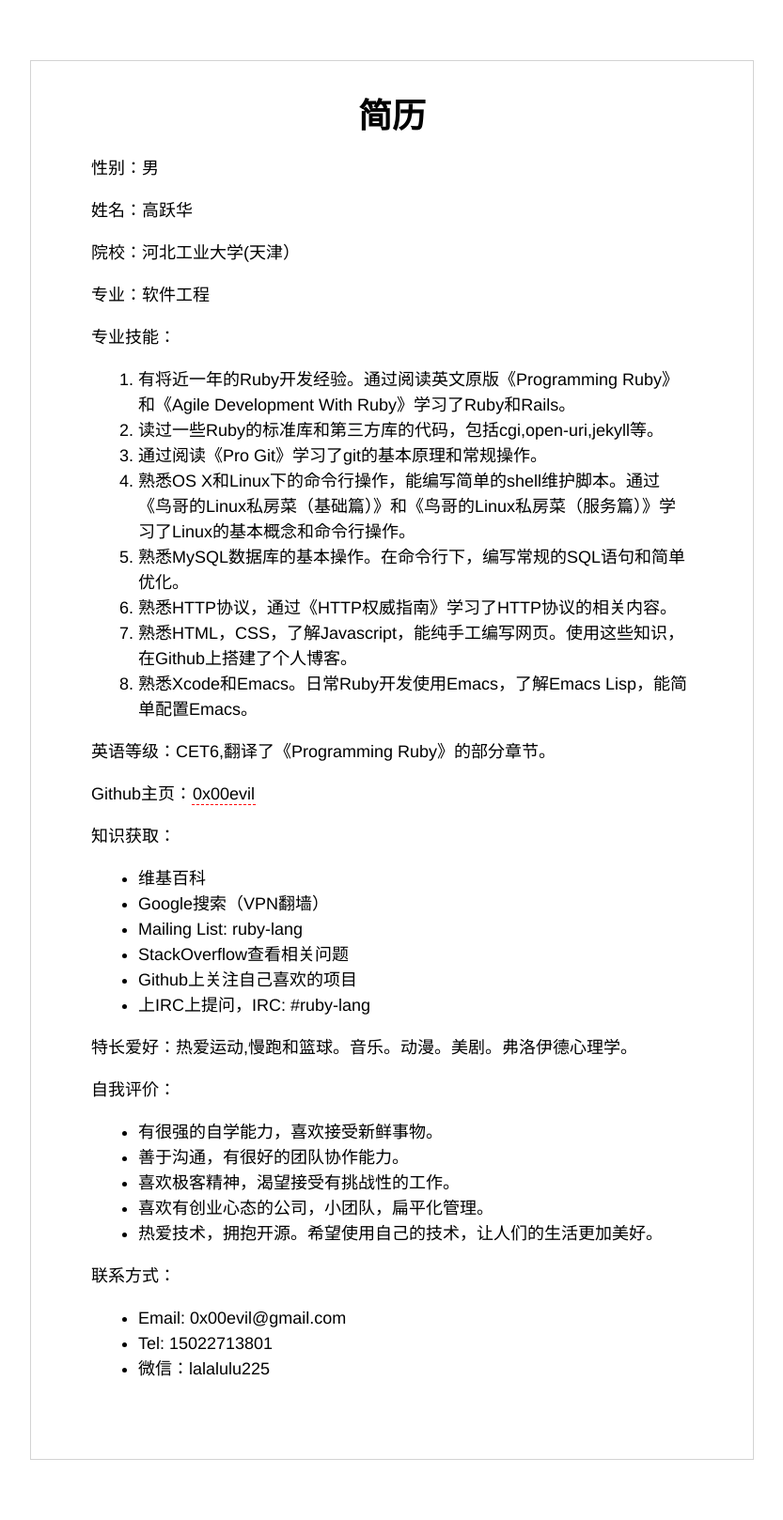
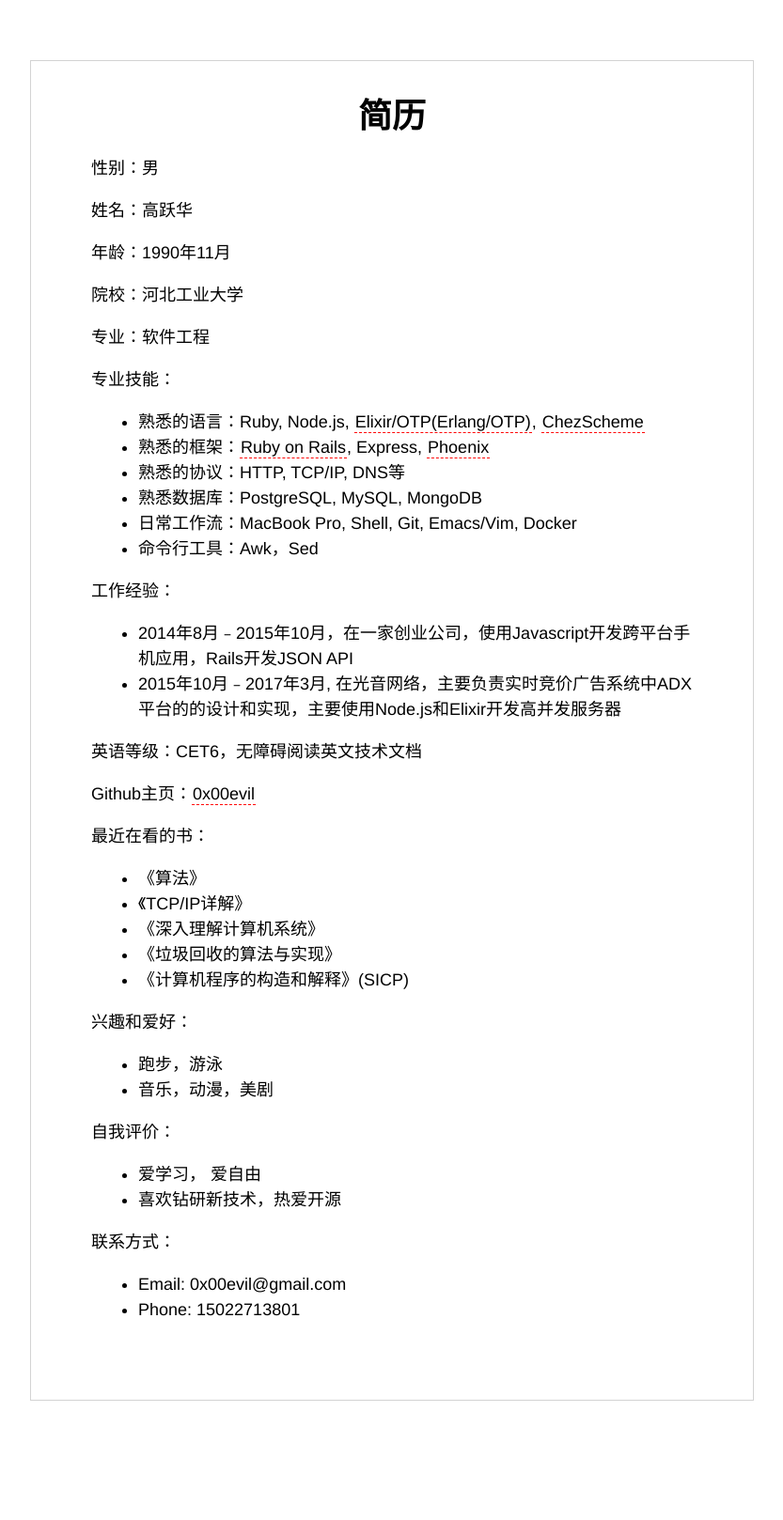
Before and after one commit to 0x00evil/0x00evil.github.io, a Jekyll site: the page built from _posts/2014-10-18-resume.html, in a window 1280 px wide. Shown: the whole page at 94% size, without its empty margins (224-1057 px from the left). Built offline with Jekyll 4.4.1, drawn with Linux system fonts in a browser that asks for light colours; after the commit the page ends 1555 px from its top, so only the background shows below that.

Commit message:
update resume

```diff
--- a/_posts/2014-10-18-resume.html
+++ b/_posts/2014-10-18-resume.html
@@ -6,51 +6,56 @@ title: 简历
 
 <p>性别：男</p>
 <p>姓名：高跃华</p>
-<p>院校：河北工业大学(天津）</p>
+<p>年龄：1990年11月</p>
+<p>院校：河北工业大学</p>
 <p>专业：软件工程</p>
 <p>专业技能：
-   <ol>
-      <li>有将近一年的Ruby开发经验。通过阅读英文原版《Programming Ruby》和《Agile Development With Ruby》学习了Ruby和Rails。</li>
-      <li>读过一些Ruby的标准库和第三方库的代码，包括cgi,open-uri,jekyll等。</li>
-      <li>通过阅读《Pro Git》学习了git的基本原理和常规操作。</li>
-      <li>熟悉OS X和Linux下的命令行操作，能编写简单的shell维护脚本。通过《鸟哥的Linux私房菜（基础篇）》和《鸟哥的Linux私房菜（服务篇）》学习了Linux的基本概念和命令行操作。</li>
-      <li>熟悉MySQL数据库的基本操作。在命令行下，编写常规的SQL语句和简单优化。</li>
-      <li>熟悉HTTP协议，通过《HTTP权威指南》学习了HTTP协议的相关内容。</li>
-      <li>熟悉HTML，CSS，了解Javascript，能纯手工编写网页。使用这些知识，在Github上搭建了个人博客。</li>
-      <li>熟悉Xcode和Emacs。日常Ruby开发使用Emacs，了解Emacs Lisp，能简单配置Emacs。</li>
-
-   </ol>
+  <ul>
+      <li>熟悉的语言：Ruby, Node.js, <a href="http://elixir-lang.org/">Elixir/OTP(Erlang/OTP)</a>, <a href="https://cisco.github.io/ChezScheme/">ChezScheme</a></li>
+      <li>熟悉的框架：<a href="http://rubyonrails.org/">Ruby on Rails</a>, Express, <a href="http://www.phoenixframework.org/">Phoenix</a></li>
+      <li>熟悉的协议：HTTP, TCP/IP, DNS等</li>
+      <li>熟悉数据库：PostgreSQL, MySQL, MongoDB</li>
+      <li>日常工作流：MacBook Pro, Shell, Git, Emacs/Vim, Docker</li>
+      <li>命令行工具：Awk，Sed</li>
+   </ul>
+</p>
+<p>工作经验：
+  <ul>
+    <li>2014年8月﹣2015年10月，在一家创业公司，使用Javascript开发跨平台手机应用，Rails开发JSON API</li>
+    <li>2015年10月﹣2017年3月, 在光音网络，主要负责实时竞价广告系统中ADX平台的的设计和实现，主要使用Node.js和Elixir开发高并发服务器</li>
+  </ul>
 </p>
 
-<p>英语等级：CET6,翻译了《Programming Ruby》的部分章节。</p>
+<p>英语等级：CET6，无障碍阅读英文技术文档</p>
 <p>Github主页：<a href="https://github.com/0x00evil">0x00evil</a></p>
-<p>知识获取：
-   <ul>
-      <li>维基百科</li>
-      <li>Google搜索（VPN翻墙）</li>
-      <li>Mailing List: ruby-lang</li>
-      <li>StackOverflow查看相关问题</li>
-      <li>Github上关注自己喜欢的项目</li>
-      <li>上IRC上提问，IRC: #ruby-lang</li>
-   </ul>
+<p>最近在看的书：
+  <ul>
+    <li>《算法》</li>
+    <li>《TCP/IP详解》</li>
+    <li>《深入理解计算机系统》</li>
+    <li>《垃圾回收的算法与实现》</li>
+    <li>《计算机程序的构造和解释》(SICP)</li>
+  </ul>
 </p>
 
-<p>特长爱好：热爱运动,慢跑和篮球。音乐。动漫。美剧。弗洛伊德心理学。</p>
+
+<p>兴趣和爱好：
+  <ul>
+    <li>跑步，游泳</li>
+    <li>音乐，动漫，美剧</li>
+  </ul>
+</p>
 
 <p>自我评价：
   <ul>
-    <li>有很强的自学能力，喜欢接受新鲜事物。</li>
-    <li>善于沟通，有很好的团队协作能力。</li>
-    <li>喜欢极客精神，渴望接受有挑战性的工作。</li>
-    <li>喜欢有创业心态的公司，小团队，扁平化管理。</li>
-    <li>热爱技术，拥抱开源。希望使用自己的技术，让人们的生活更加美好。</li>
+    <li>爱学习， 爱自由</li>
+    <li>喜欢钻研新技术，热爱开源</li>
   </ul>
 </p>
 
 <p>联系方式：
   <ul>
-     <li>Email: 0x00evil@gmail.com</li>
-     <li>Tel: 15022713801</li>
-     <li>微信：lalalulu225</li>
+    <li>Email: 0x00evil@gmail.com</li>
+    <li>Phone: 15022713801</li>
   </ul>
 </p>
```
